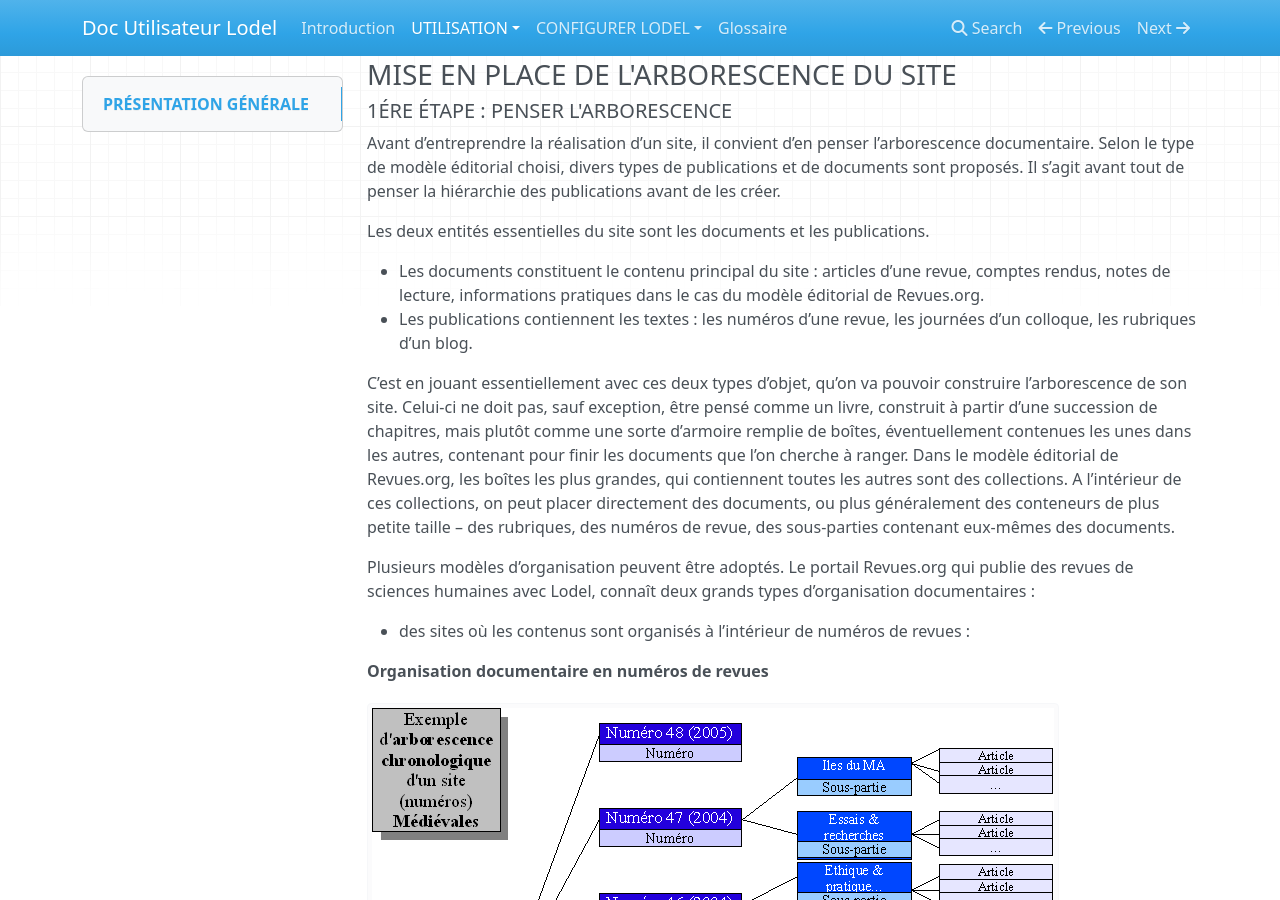
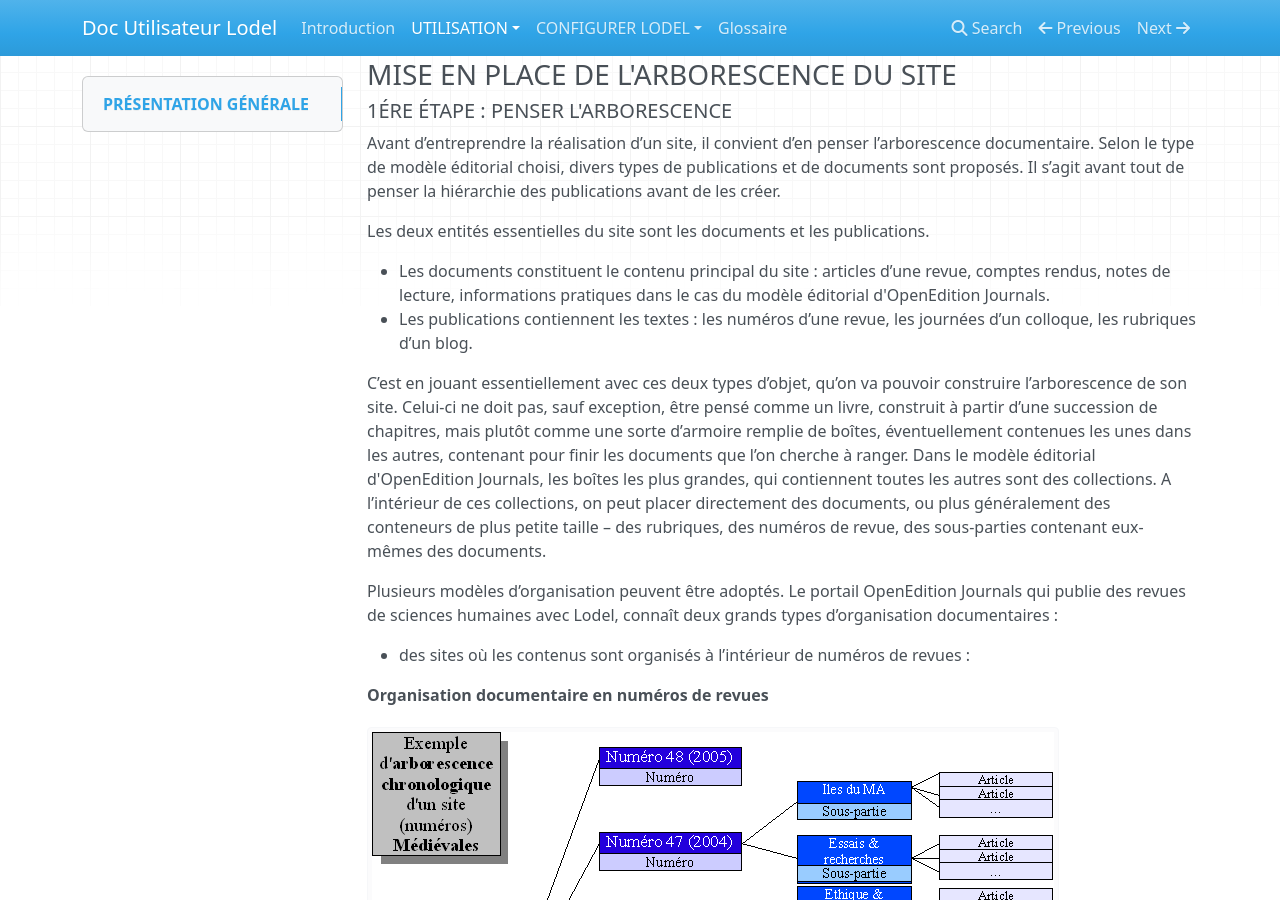
Before and after one commit to ValentinGeorgesDubost/Doc-Lodel-Utilisateur, an MkDocs documentation site: the page built from docs/Organiser la structure du site.md, in a window 1280 px wide and 900 px high, scrolled down 475 px. Built offline with MkDocs 1.6.1, drawn with Linux system fonts in a browser that asks for light colours; nearby versions of some CDN libraries; old or Windows-style settings are respelled for this version of MkDocs; some of the changed text lies outside the part shown.

Commit message:
Update Organiser la structure du site.md

```diff
--- a/docs/Organiser la structure du site.md
+++ b/docs/Organiser la structure du site.md
@@ -25,12 +25,12 @@ Avant d’entreprendre la réalisation d’un site, il convient d’en penser l
 
 Les deux entités essentielles du site sont les documents et les publications.
 
-* Les documents constituent le contenu principal du site : articles d’une revue, comptes rendus, notes de lecture, informations          pratiques dans le cas du modèle éditorial de Revues.org.
+* Les documents constituent le contenu principal du site : articles d’une revue, comptes rendus, notes de lecture, informations          pratiques dans le cas du modèle éditorial d'OpenEdition Journals.
 * Les publications contiennent les textes : les numéros d’une revue, les journées d’un colloque, les rubriques d’un blog.
 
-C’est en jouant essentiellement avec ces deux types d’objet, qu’on va pouvoir construire l’arborescence de son site. Celui-ci ne doit pas, sauf exception, être pensé comme un livre, construit à partir d’une succession de chapitres, mais plutôt comme une sorte d’armoire remplie de boîtes, éventuellement contenues les unes dans les autres, contenant pour finir les documents que l’on cherche à ranger. Dans le modèle éditorial de Revues.org, les boîtes les plus grandes, qui contiennent toutes les autres sont des collections. A l’intérieur de ces collections, on peut placer directement des documents, ou plus généralement des conteneurs de plus petite taille – des rubriques, des numéros de revue, des sous-parties contenant eux-mêmes des documents.
+C’est en jouant essentiellement avec ces deux types d’objet, qu’on va pouvoir construire l’arborescence de son site. Celui-ci ne doit pas, sauf exception, être pensé comme un livre, construit à partir d’une succession de chapitres, mais plutôt comme une sorte d’armoire remplie de boîtes, éventuellement contenues les unes dans les autres, contenant pour finir les documents que l’on cherche à ranger. Dans le modèle éditorial d'OpenEdition Journals, les boîtes les plus grandes, qui contiennent toutes les autres sont des collections. A l’intérieur de ces collections, on peut placer directement des documents, ou plus généralement des conteneurs de plus petite taille – des rubriques, des numéros de revue, des sous-parties contenant eux-mêmes des documents.
 
-Plusieurs modèles d’organisation peuvent être adoptés. Le portail Revues.org qui publie des revues de sciences humaines avec Lodel, connaît deux grands types d’organisation documentaires :
+Plusieurs modèles d’organisation peuvent être adoptés. Le portail OpenEdition Journals qui publie des revues de sciences humaines avec Lodel, connaît deux grands types d’organisation documentaires :
 
 * des sites où les contenus sont organisés à l’intérieur de numéros de revues :
 
@@ -63,9 +63,9 @@ On peut ainsi créer de multiples publications emboîtées. En haut de la page,
 
 --------------------------------------------------------------
 
-### STRUCTURE DU SITE ET CHAMPS DANS LE MODÈLE ÉDITORIAL DE REVUES.ORG
+### STRUCTURE DU SITE ET CHAMPS DANS LE MODÈLE ÉDITORIAL D'OPENEDITION JOURNALS
 
-Les modèles éditoriaux mettent en place de contraintes sur les types de structuration qu’ils autorisent. Ils interdisent ainsi les structurations absurdes (un numéro de revue dans une sous-partie par exemple), ou qui ne sont pas souhaitées. Le modèle éditorial de Revues.org repose sur un nombre limité de règles simples :
+Les modèles éditoriaux mettent en place de contraintes sur les types de structuration qu’ils autorisent. Ils interdisent ainsi les structurations absurdes (un numéro de revue dans une sous-partie par exemple), ou qui ne sont pas souhaitées. Le modèle éditorial d'OpenEdition Journals repose sur un nombre limité de règles simples :
 
  * Les « collections » sont nécessairement définies à la racine de l’arborescence documentaire du site.
  * Les « numéros » et « rubriques » ne peuvent pas être créées à la racine du site.
@@ -76,14 +76,14 @@ Les modèles éditoriaux mettent en place de contraintes sur les types de struct
 
 C’est l’application des règles du modèle éditorial qui explique que certains types de publications ou de documents ne sont pas disponibles et ne peuvent être créés selon l’endroit où l’on se trouve dans l’arborescence du site.
 
-Dans la page d’édition des publications, le bloc de « Gestion des publications » est propre au modèle éditorial de Revues.org. Il permet de transmettre des informations qui, si elles sont utilisées par la maquette, déclenchent des affichages spécifiques.
+Dans la page d’édition des publications, le bloc de « Gestion des publications » est propre au modèle éditorial d'OpenEdition Journals. Il permet de transmettre des informations qui, si elles sont utilisées par la maquette, déclenchent des affichages spécifiques.
 
 **Bloc de gestion des publications**
 
 ![Screenshot4](image/image15.png)
 
-* « Cette publication est-elle prioritaire ? » Dans les maquettes conçues par Revues.org, cette option permet de faire remonter la publication à la « Une » de la page d’accueil du site.
-* « Cette publication est-elle à paraître ? » Dans les maquettes conçues par Revues.org, cette option permet d’afficher le numéro des revues à paraître dans la barre de navigation, sous l’intitulé adéquat.
+* « Cette publication est-elle prioritaire ? » Dans les maquettes conçues par OpenEdition Journals, cette option permet de faire remonter la publication à la « Une » de la page d’accueil du site.
+* « Cette publication est-elle à paraître ? » Dans les maquettes conçues par OpenEdition Journals, cette option permet d’afficher le numéro des revues à paraître dans la barre de navigation, sous l’intitulé adéquat.
 * « Cette publication est-elle en texte intégral ? » Dans les maquettes conçues par le Cléo, cette option permet de signaler dans la barre de navigation que ce numéro est en libre accès et n’est pas dans la barrière mobile.
 
 ### Droits d'auteur
```
